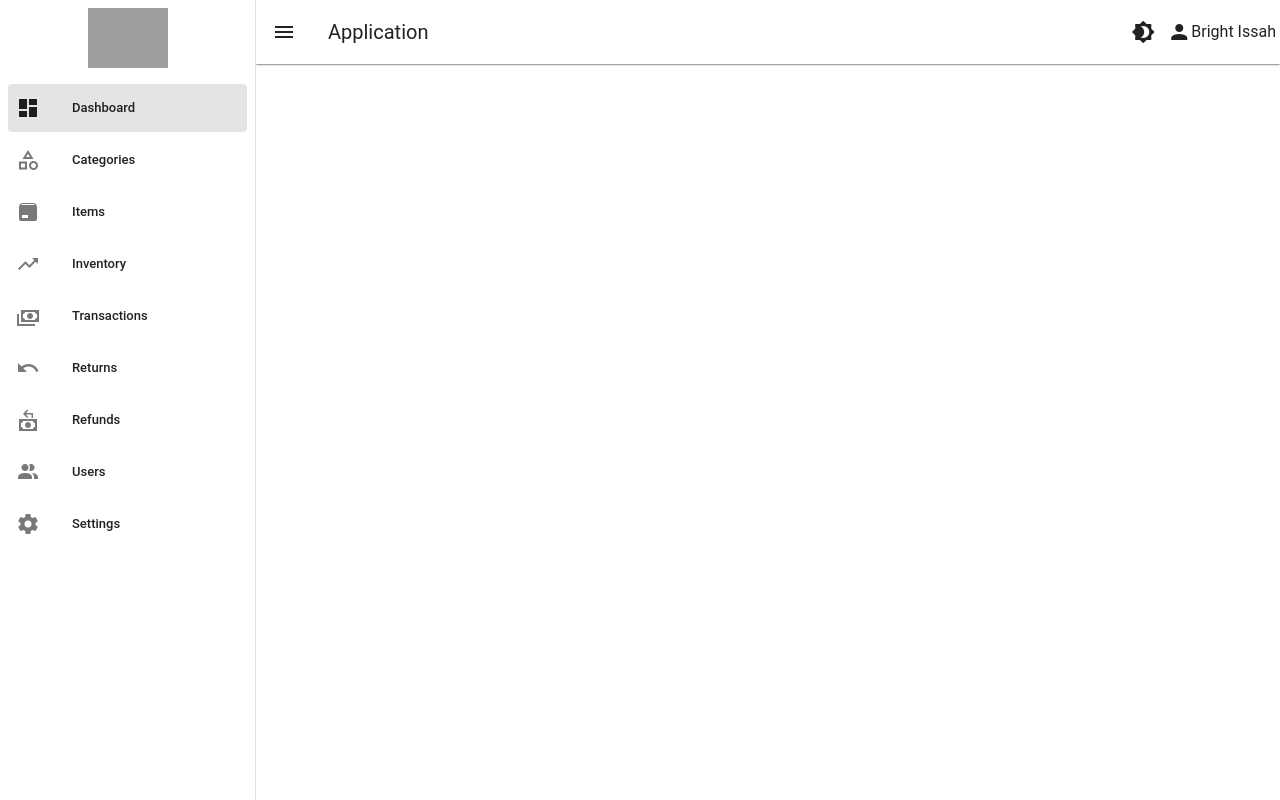
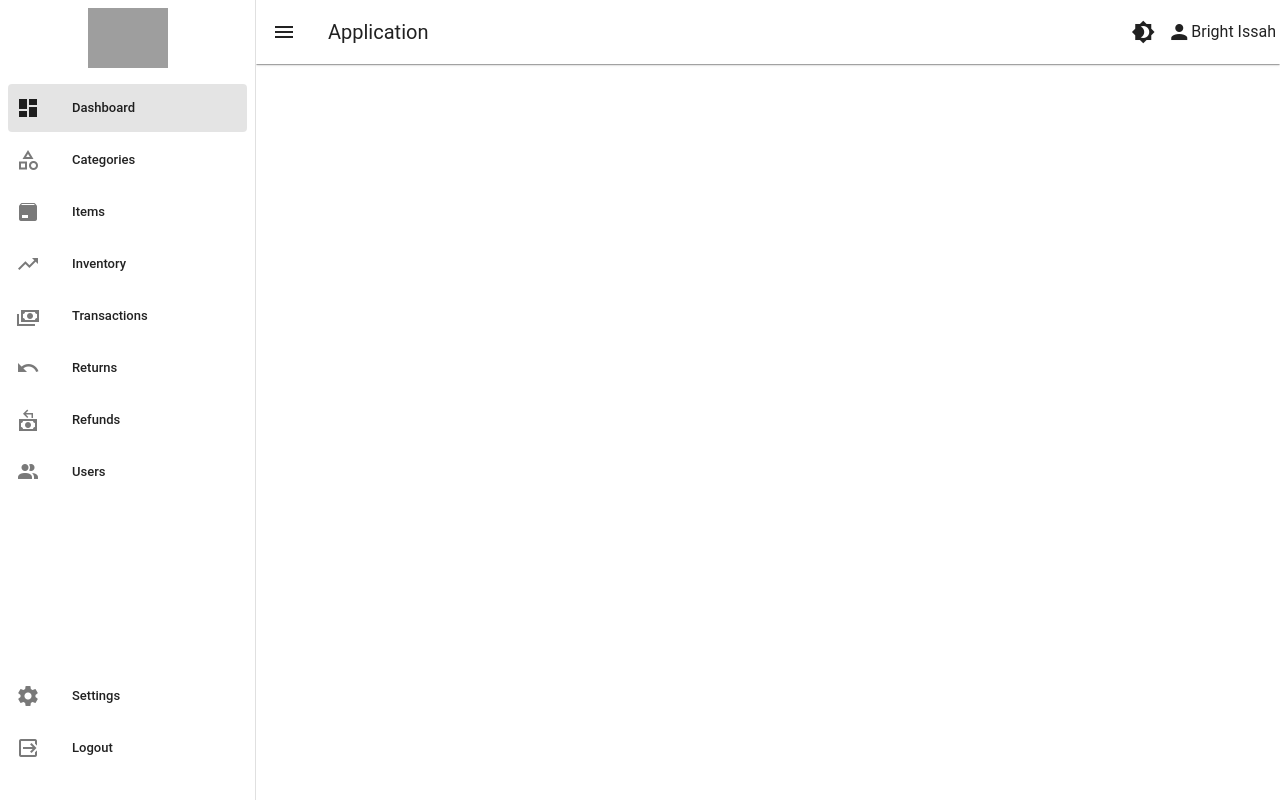
Before and after one commit to Bright-Phiri/vuetify3, a Vue app: page / in a window 1280 px wide. Built offline with nearby package versions, Linux system fonts and the light colour scheme; grey boxes are pictures that could not be loaded.

Commit message:
final touches on side bar

```diff
--- a/src/components/NavBar.vue
+++ b/src/components/NavBar.vue
@@ -5,6 +5,11 @@
       <v-list class="mt-2" nav>
         <v-list-item v-for="link in links" :key="link.title" :prepend-icon="link.icon" :title="link.title" :value="link.title" router :to="link.route"></v-list-item>
       </v-list>
+      <template v-slot:append>
+        <v-list class="mb-4" nav>
+        <v-list-item v-for="link in sys_links" :key="link.title" :prepend-icon="link.icon" :title="link.title" :value="link.title" router :to="link.route"></v-list-item>
+      </v-list>
+      </template>
     </v-navigation-drawer>
 
     <v-app-bar elevation="1">
@@ -35,7 +40,11 @@ const links = [
   { title: "Returns", icon: "mdi-undo", route: "/returns" },
   { title: "Refunds", icon: "mdi-cash-refund", route: "/refunds" },
   { title: "Users", icon: "mdi-account-multiple", route: "/employees" },
-  { title: "Settings", icon: "mdi-cog", route: "/about" },
+]
+
+const sys_links = [
+  { title: "Settings", icon: "mdi-cog", route: "/settings" },
+  { title: "Logout", icon: "mdi-logout-variant", route: "/logout" },
 ]
 
 const theme = useTheme()
```
